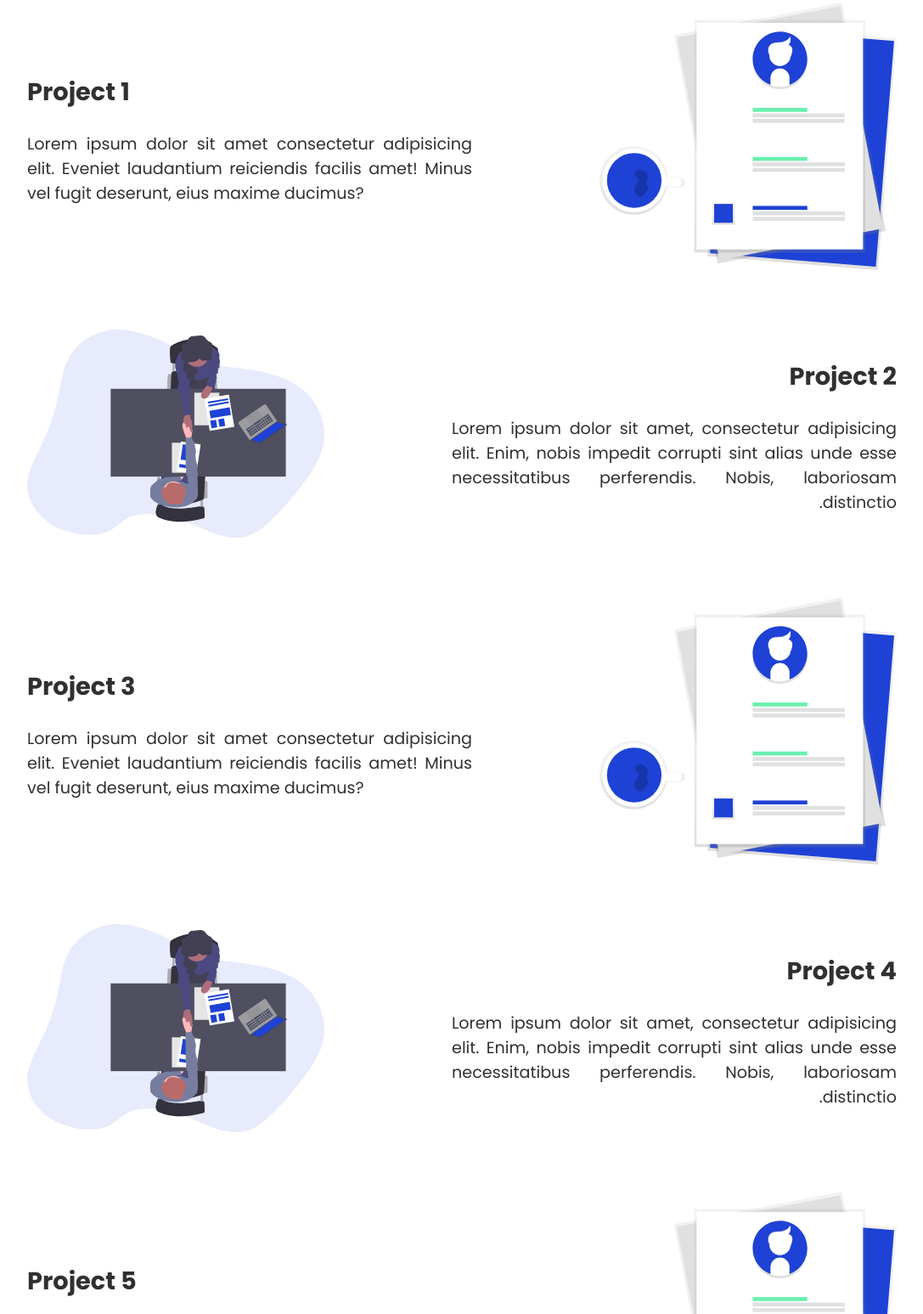
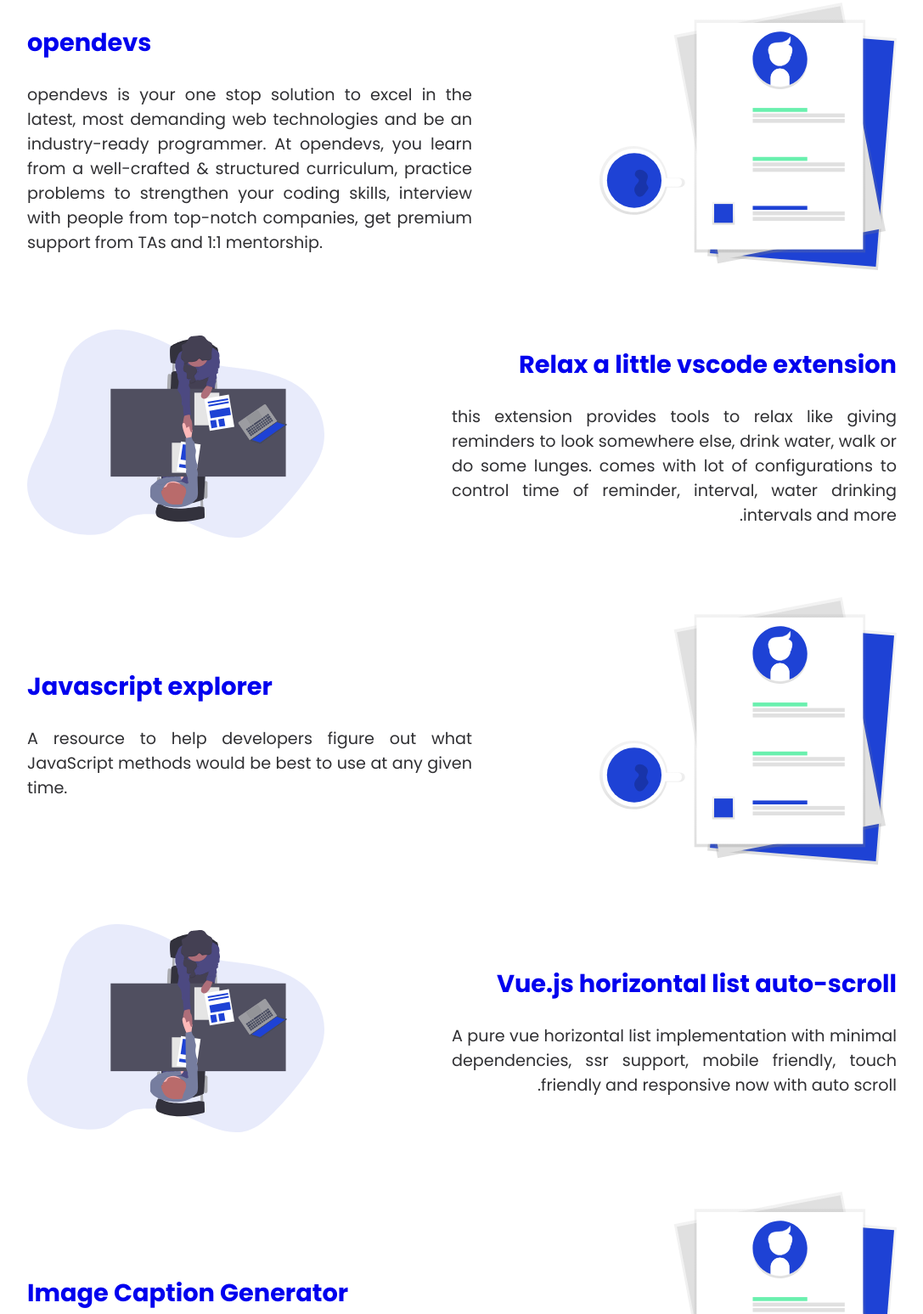
Before and after one commit to talentsure/talentsure.github.io, a website: page index.html in a window 1280 px wide. Shown: the part 2163-3710 px from the top of the page at 85% size, without its empty margins (96-1183 px from the left). Drawn offline with nearby package versions, Linux system fonts and the light colour scheme.

Commit message:
Projects added

```diff
--- a/index.html
+++ b/index.html
@@ -1,27 +1,21 @@
 <!DOCTYPE html>
 <html lang="en">
+
 <head>
   <title>TalentSure</title>
 
   <meta charset="UTF-8" />
   <meta name="viewport" content="width=device-width, initial-scale=1.0" />
   <meta http-equiv="X-UA-Compatible" content="ie=edge" />
-    <meta
-      name="description"
-      content="We offer software consultancy services using top technologies for high-performing websites, user-friendly mobile apps, and robust APIs. Contact us to bring your vision to life!"
-    />
+  <meta name="description"
+    content="We offer software consultancy services using top technologies for high-performing websites, user-friendly mobile apps, and robust APIs. Contact us to bring your vision to life!" />
 
   <meta property="og:url" content="https://talentsure.github.io" />
   <meta property="og:type" content="website" />
   <meta property="og:title" content="TalentSure" />
-    <meta
-      property="og:description"
-      content="We offer software consultancy services using top technologies for high-performing websites, user-friendly mobile apps, and robust APIs. Contact us to bring your vision to life!"
-    />
-    <meta
-      property="og:image"
-      content="https://talentsure.github.io/img/icons/logo-banner.png"
-    />
+  <meta property="og:description"
+    content="We offer software consultancy services using top technologies for high-performing websites, user-friendly mobile apps, and robust APIs. Contact us to bring your vision to life!" />
+  <meta property="og:image" content="https://talentsure.github.io/img/icons/logo-banner.png" />
   <meta property="og:image:width" content="1784" />
   <meta property="og:image:height" content="1306" />
 
@@ -29,106 +23,36 @@
   <meta property="twitter:domain" content="talentsure.github.io" />
   <meta property="twitter:url" content="https://talentsure.github.io" />
   <meta name="twitter:title" content="TalentSure" />
-    <meta
-      name="twitter:description"
-      content="We offer software consultancy services using top technologies for high-performing websites, user-friendly mobile apps, and robust APIs. Contact us to bring your vision to life!"
-    />
-    <meta
-      name="twitter:image"
-      content="https://talentsure.github.io/img/icons/logo-banner.png"
-    />
+  <meta name="twitter:description"
+    content="We offer software consultancy services using top technologies for high-performing websites, user-friendly mobile apps, and robust APIs. Contact us to bring your vision to life!" />
+  <meta name="twitter:image" content="https://talentsure.github.io/img/icons/logo-banner.png" />
 
   <meta name="robots" content="index,follow" />
 
-    <link
-      rel="apple-touch-icon"
-      sizes="57x57"
-      href="/img/icons/apple-icon-57x57.png"
-    />
-    <link
-      rel="apple-touch-icon"
-      sizes="60x60"
-      href="/img/icons/apple-icon-60x60.png"
-    />
-    <link
-      rel="apple-touch-icon"
-      sizes="72x72"
-      href="/img/icons/apple-icon-72x72.png"
-    />
-    <link
-      rel="apple-touch-icon"
-      sizes="76x76"
-      href="/img/icons/apple-icon-76x76.png"
-    />
-    <link
-      rel="apple-touch-icon"
-      sizes="114x114"
-      href="/img/icons/apple-icon-114x114.png"
-    />
-    <link
-      rel="apple-touch-icon"
-      sizes="120x120"
-      href="/img/icons/apple-icon-120x120.png"
-    />
-    <link
-      rel="apple-touch-icon"
-      sizes="144x144"
-      href="/img/icons/apple-icon-144x144.png"
-    />
-    <link
-      rel="apple-touch-icon"
-      sizes="152x152"
-      href="/img/icons/apple-icon-152x152.png"
-    />
-    <link
-      rel="apple-touch-icon"
-      sizes="180x180"
-      href="/img/icons/apple-icon-180x180.png"
-    />
-    <link
-      rel="icon"
-      type="image/png"
-      sizes="192x192"
-      href="/img/icons/android-icon-192x192.png"
-    />
-    <link
-      rel="icon"
-      type="image/png"
-      sizes="32x32"
-      href="/img/icons/favicon-32x32.png"
-    />
-    <link
-      rel="icon"
-      type="image/png"
-      sizes="96x96"
-      href="/img/icons/favicon-96x96.png"
-    />
-    <link
-      rel="icon"
-      type="image/png"
-      sizes="16x16"
-      href="/img/icons/favicon-16x16.png"
-    />
+  <link rel="apple-touch-icon" sizes="57x57" href="/img/icons/apple-icon-57x57.png" />
+  <link rel="apple-touch-icon" sizes="60x60" href="/img/icons/apple-icon-60x60.png" />
+  <link rel="apple-touch-icon" sizes="72x72" href="/img/icons/apple-icon-72x72.png" />
+  <link rel="apple-touch-icon" sizes="76x76" href="/img/icons/apple-icon-76x76.png" />
+  <link rel="apple-touch-icon" sizes="114x114" href="/img/icons/apple-icon-114x114.png" />
+  <link rel="apple-touch-icon" sizes="120x120" href="/img/icons/apple-icon-120x120.png" />
+  <link rel="apple-touch-icon" sizes="144x144" href="/img/icons/apple-icon-144x144.png" />
+  <link rel="apple-touch-icon" sizes="152x152" href="/img/icons/apple-icon-152x152.png" />
+  <link rel="apple-touch-icon" sizes="180x180" href="/img/icons/apple-icon-180x180.png" />
+  <link rel="icon" type="image/png" sizes="192x192" href="/img/icons/android-icon-192x192.png" />
+  <link rel="icon" type="image/png" sizes="32x32" href="/img/icons/favicon-32x32.png" />
+  <link rel="icon" type="image/png" sizes="96x96" href="/img/icons/favicon-96x96.png" />
+  <link rel="icon" type="image/png" sizes="16x16" href="/img/icons/favicon-16x16.png" />
   <link rel="manifest" href="/manifest.json" />
   <meta name="msapplication-TileColor" content="#ffffff" />
-    <meta
-      name="msapplication-TileImage"
-      content="/img/icons/ms-icon-144x144.png"
-    />
+  <meta name="msapplication-TileImage" content="/img/icons/ms-icon-144x144.png" />
   <meta name="theme-color" content="#ffffff" />
 
   <!-- jQuery -->
   <script src="https://ajax.googleapis.com/ajax/libs/jquery/3.6.4/jquery.min.js"></script>
   <!-- Font Awesome -->
-    <link
-      rel="stylesheet"
-      href="https://cdnjs.cloudflare.com/ajax/libs/font-awesome/4.7.0/css/font-awesome.min.css"
-    />
+  <link rel="stylesheet" href="https://cdnjs.cloudflare.com/ajax/libs/font-awesome/4.7.0/css/font-awesome.min.css" />
   <!-- Poppins Font -->
-    <link
-      href="https://fonts.googleapis.com/css?family=Poppins:400,500,700&display=swap"
-      rel="stylesheet"
-    />
+  <link href="https://fonts.googleapis.com/css?family=Poppins:400,500,700&display=swap" rel="stylesheet" />
   <!-- Slick Slider -->
   <!-- <link
       rel="stylesheet"
@@ -169,11 +93,7 @@
 
     <main id="main">
       <div class="main-img">
-          <img
-            id="hero-image"
-            src="./img/illustrations/hero-image.svg"
-            alt=""
-          />
+        <img id="hero-image" src="./img/illustrations/hero-image.svg" alt="" />
       </div>
 
       <div class="main-content">
@@ -248,12 +168,53 @@
 
       <section class="block block-left">
         <div class="block-content-left">
-            <h3 class="block-heading">Project 1</h3>
+          <a href="https://opendevs.in" rel="nofollow noopener" class="no-underline" target="_blank">
+            <h3 class="block-heading">opendevs</h3>
+          </a>
           <br />
           <p class="block-para">
-              Lorem ipsum dolor sit amet consectetur adipisicing elit. Eveniet
-              laudantium reiciendis facilis amet! Minus vel fugit deserunt, eius
-              maxime ducimus?
+            opendevs is your one stop solution to excel in the latest, most demanding web technologies and be an
+            industry-ready
+            programmer. At opendevs, you learn from a well-crafted & structured curriculum, practice problems to
+            strengthen your
+            coding skills, interview with people from top-notch companies, get premium support from TAs and 1:1
+            mentorship.
+          </p>
+        </div>
+        <br />
+        <div class="block-img">
+          <img src="./img/illustrations/paperwork.svg" alt="opendevs project image" />
+        </div>
+      </section>
+
+      <section class="block">
+        <div class="block-img">
+          <img src="./img/illustrations/consulting.svg" alt="" />
+        </div>
+        <br />
+        <div class="block-content-right">
+          <a href="https://opendevs.in" rel="nofollow noopener" class="no-underline" target="_blank">
+            <h3 class="block-heading">Relax a little vscode extension</h3>
+          </a>
+          <br />
+          <p class="block-para">
+            this extension provides tools to relax like giving reminders to look somewhere else, drink water, walk or do
+            some
+            lunges. comes with lot of configurations to control time of reminder, interval, water drinking intervals and
+            more.
+          </p>
+        </div>
+      </section>
+
+      <section class="block block-left">
+        <div class="block-content-left">
+          <a href="https://mikr13.github.io/javascript-explorer/" rel="nofollow noopener" class="no-underline"
+            target="_blank">
+            <h3 class="block-heading">Javascript explorer</h3>
+          </a>
+          <br />
+          <p class="block-para">
+            A resource to help developers figure out what JavaScript methods would be best to use at any given time.
           </p>
         </div>
         <br />
@@ -268,56 +229,28 @@
         </div>
         <br />
         <div class="block-content-right">
-            <h3 class="block-heading">Project 2</h3>
+          <a href="https://mikr13.github.io/vue-horizontal-list-autoscroll/" rel="nofollow noopener"
+            class="no-underline" target="_blank">
+            <h3 class="block-heading">Vue.js horizontal list auto-scroll</h3>
+          </a>
           <br />
           <p class="block-para">
-              Lorem ipsum dolor sit amet, consectetur adipisicing elit. Enim,
-              nobis impedit corrupti sint alias unde esse necessitatibus
-              perferendis. Nobis, laboriosam distinctio.
+            A pure vue horizontal list implementation with minimal dependencies, ssr support, mobile friendly, touch
+            friendly and
+            responsive now with auto scroll.
           </p>
         </div>
       </section>
 
       <section class="block block-left">
         <div class="block-content-left">
-            <h3 class="block-heading">Project 3</h3>
+          <a href="https://github.com/dabasajay/Image-Caption-Generator" rel="nofollow noopener" class="no-underline"
+            target="_blank">
+            <h3 class="block-heading">Image Caption Generator</h3>
+          </a>
           <br />
           <p class="block-para">
-              Lorem ipsum dolor sit amet consectetur adipisicing elit. Eveniet
-              laudantium reiciendis facilis amet! Minus vel fugit deserunt, eius
-              maxime ducimus?
-            </p>
-          </div>
-          <br />
-          <div class="block-img">
-            <img src="./img/illustrations/paperwork.svg" alt="" />
-          </div>
-        </section>
-
-        <section class="block">
-          <div class="block-img">
-            <img src="./img/illustrations/consulting.svg" alt="" />
-          </div>
-          <br />
-          <div class="block-content-right">
-            <h3 class="block-heading">Project 4</h3>
-            <br />
-            <p class="block-para">
-              Lorem ipsum dolor sit amet, consectetur adipisicing elit. Enim,
-              nobis impedit corrupti sint alias unde esse necessitatibus
-              perferendis. Nobis, laboriosam distinctio.
-            </p>
-          </div>
-        </section>
-
-        <section class="block block-left">
-          <div class="block-content-left">
-            <h3 class="block-heading">Project 5</h3>
-            <br />
-            <p class="block-para">
-              Lorem ipsum dolor sit amet consectetur adipisicing elit. Eveniet
-              laudantium reiciendis facilis amet! Minus vel fugit deserunt, eius
-              maxime ducimus?
+            A neural network to generate captions for an image using CNN and RNN with BEAM Search.
           </p>
         </div>
         <br />
@@ -442,14 +375,8 @@
     <br />
     <iframe
       src="https://docs.google.com/forms/d/e/1FAIpQLSfuSsDiS0CTETm4fBcBv-n4KnOnP6p3m09__pedYiP1TPq5Zg/viewform?embedded=true"
-        width="100%"
-        style="max-width: 640px"
-        height="1132"
-        frameborder="0"
-        marginheight="0"
-        marginwidth="0"
-        >Loading…</iframe
-      >
+      width="100%" style="max-width: 640px" height="1132" frameborder="0" marginheight="0"
+      marginwidth="0">Loading…</iframe>
   </div>
 
   <!-- <script
@@ -459,4 +386,5 @@
   <!-- Linking Custom Javascript -->
   <script src="./script.js"></script>
 </body>
+
 </html>
--- a/style.css
+++ b/style.css
@@ -430,6 +430,10 @@
   text-decoration: none;
 }
 
+.no-underline {
+  text-decoration: none;
+}
+
 @media only screen and (max-width: 1152px) {
   .content {
     width: 90vw;
```
Lines whose indentation alone changed are shown as unchanged.
